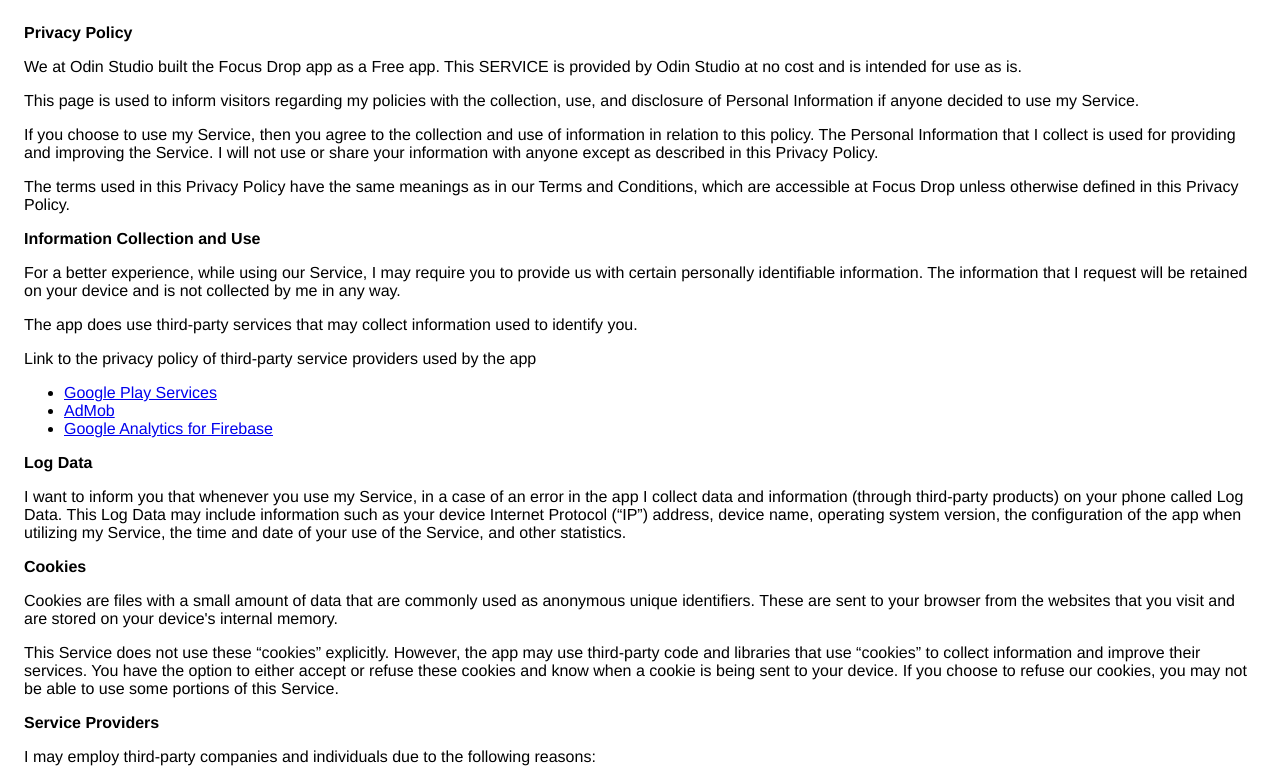
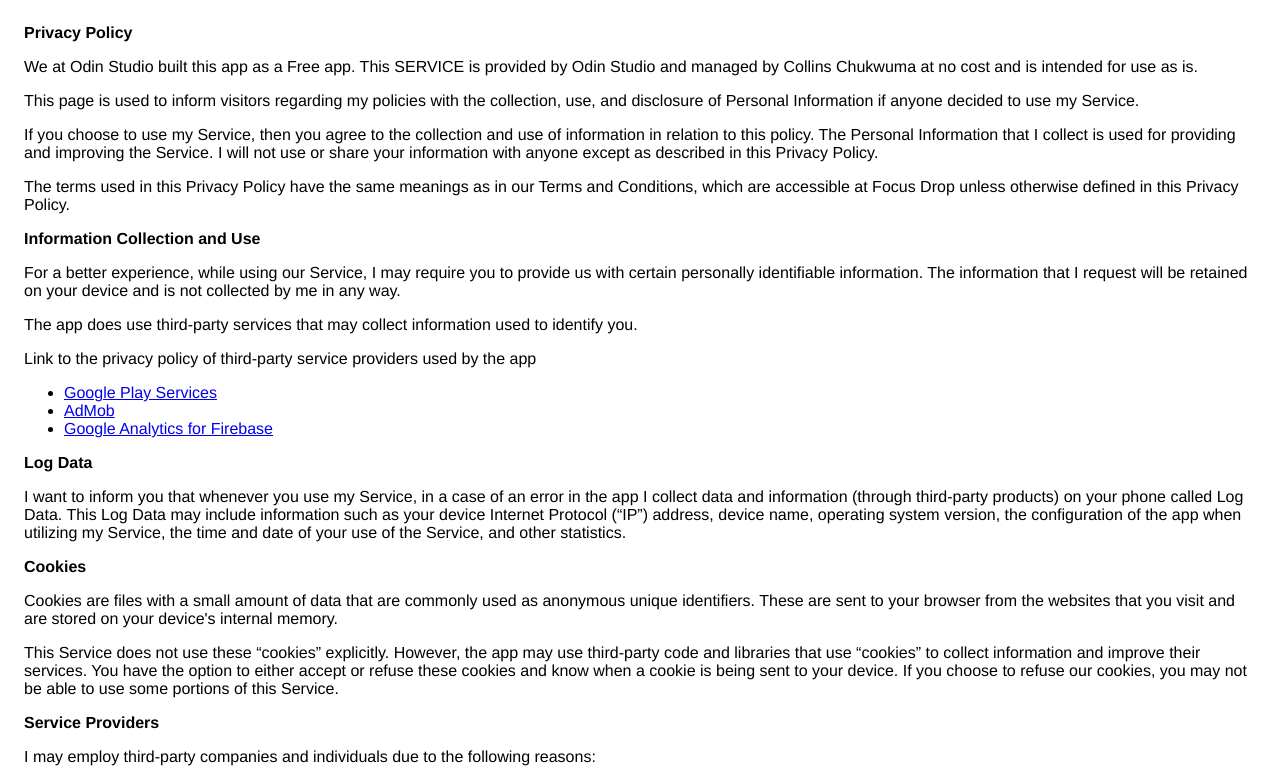
Before and after one commit to Depioo/Depioo.github.io, a plain HTML site: page index.html in a window 1280 px wide. Shown: the top 779 px of the page. Drawn offline with Linux system fonts and the light colour scheme.

Commit message:
Update index.html

```diff
--- a/index.html
+++ b/index.html
@@ -8,9 +8,9 @@
     </head>
     <body>
     <strong>Privacy Policy</strong> <p>
-                  We at Odin Studio built the Focus Drop app as
+                  We at Odin Studio built this app as
                   a Free app. This SERVICE is provided by
-                  Odin Studio at no cost and is intended for use as
+                  Odin Studio and managed by Collins Chukwuma at no cost and is intended for use as
                   is.
                 </p> <p>
                   This page is used to inform visitors regarding my
```
